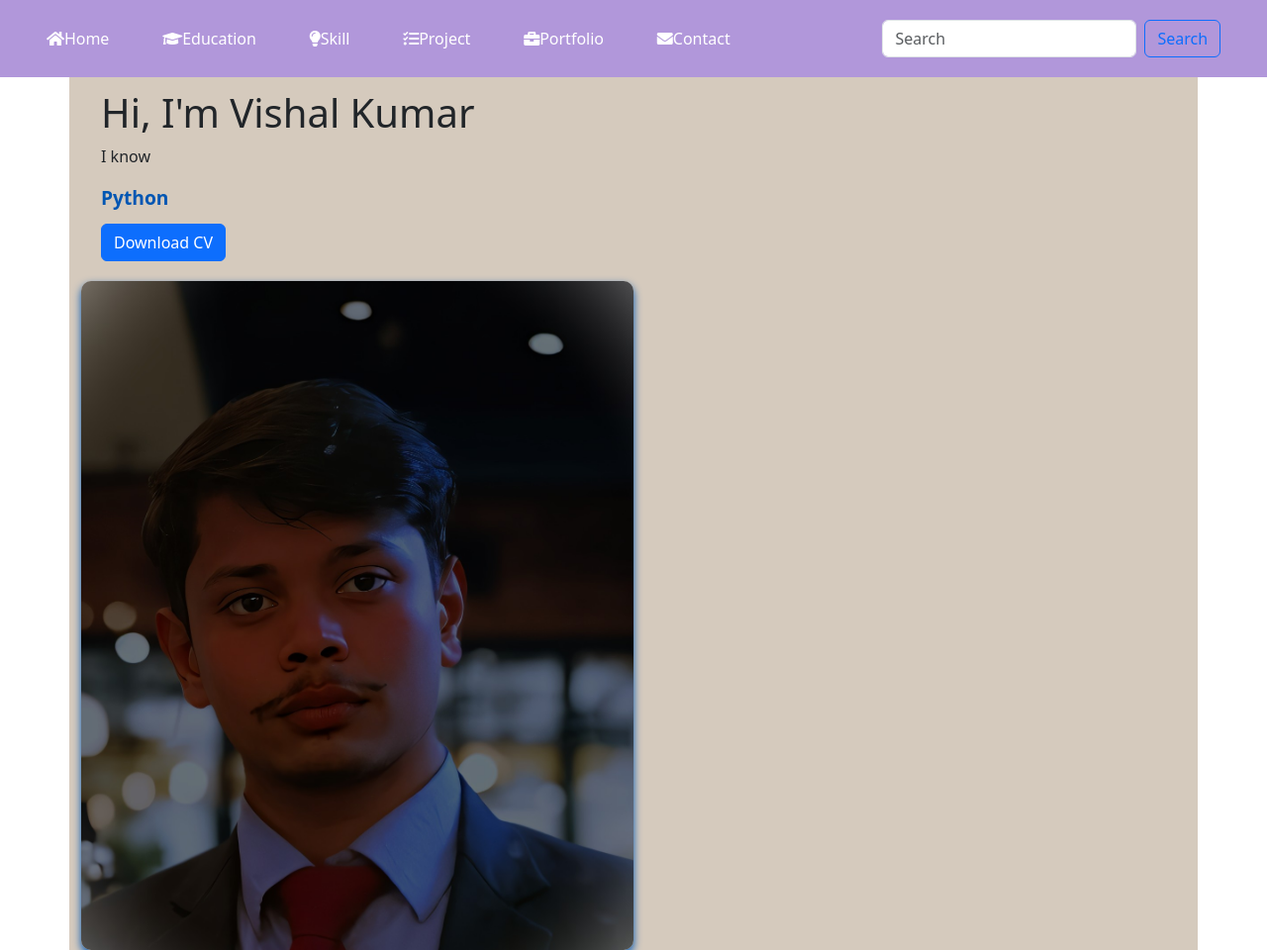
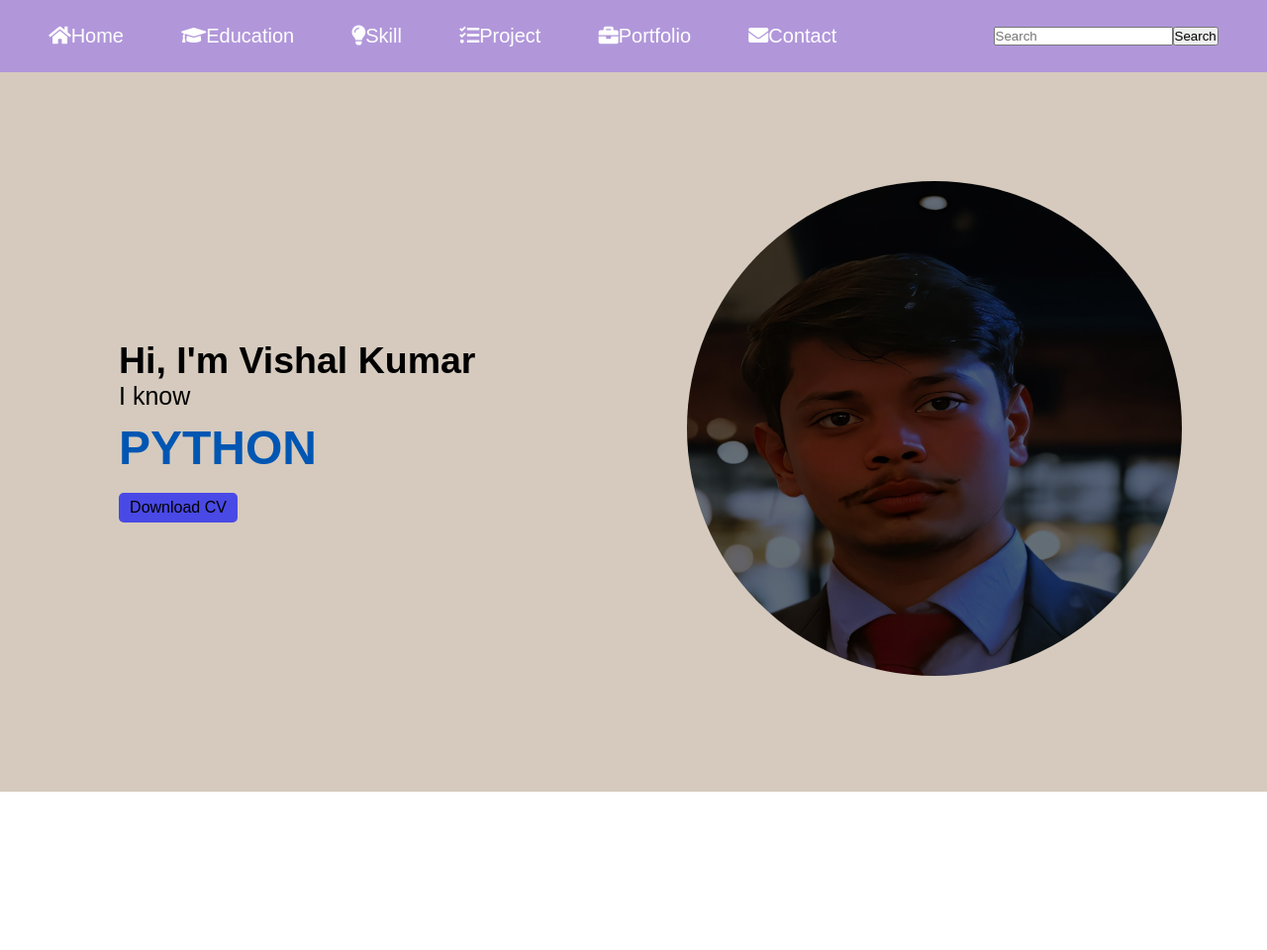
Before and after one commit to svishalk9966/portfolio, a plain HTML site: page index.html in a window 1280 px wide. Shown: the whole page at 99% size. After the commit the page ends 900 px from the top, so only its background shows below. Drawn offline with nearby package versions, Linux system fonts and the light colour scheme.

Commit message:
full screen

```diff
--- a/index.html
+++ b/index.html
@@ -5,10 +5,11 @@
     <meta name="viewport" content="width=device-width, initial-scale=1.0">
     <title>Website for Resume and CV</title>
     <link rel="stylesheet" href="style.css">
-    <link rel="stylesheet" href="https://cdn.jsdelivr.net/npm/bootstrap@5.3.3/dist/css/bootstrap.min.css">
+    <!-- <link rel="stylesheet" href="https://cdn.jsdelivr.net/npm/bootstrap@5.3.3/dist/css/bootstrap.min.css"> -->
     <link href="https://cdnjs.cloudflare.com/ajax/libs/font-awesome/5.15.4/css/all.min.css" rel="stylesheet">
 </head>
 <body>
+    <main>
     <header>
         <nav>
             <div class="logo">
@@ -25,14 +26,14 @@
             </div>
         </nav>
     </header>
-    <main class="container">
+    <section class="container">
         <div class="container-Left">
             <h1>Hi, I'm Vishal Kumar</h1>
             <p>I know</p>
             <div class="skills-animation">
-                <span class="skill">Web Development</span>
-                <span class="skill">Python</span>
-                <span class="skill">Java</span>
+                <span class="skill">WEB DEVELOPMENT</span>
+                <span class="skill">PYTHON</span>
+                <span class="skill">JAVA</span>
             </div>
             <button type="button" class="btn btn-primary">Download CV</button>
         </div>
@@ -40,6 +41,10 @@
        <div class="container-Right">
         <img src="photo.jpg" alt="Profile Image">
        </div>
+    </section>
+    <section class="container-two">
+
+    </section>
     </main>
     <script src="script.js"></script>
 </body>
--- a/style.css
+++ b/style.css
@@ -5,7 +5,11 @@
 }
 body{
     font-family: 'Poppins', sans-serif;
-    padding-top: 70px; /* Added to account for fixed navbar */
+    padding-top: 70px;/* Added to account for fixed navbar*/
+}
+main{
+    height: 100%;
+    width: 100%;
 }
 nav{
     position: fixed;
@@ -13,7 +17,7 @@ nav{
     width: 100%;
     z-index: 1000;
     background-color: #b197da;
-    padding: 10px 0;
+    padding: 15px 0;
 }
 .logo{
     display: flex;
@@ -26,7 +30,7 @@ nav{
 .logo a{
     text-decoration: none;
     color: white;
-    font-size: 16px;
+    font-size: 20px;
 }
 .logo a:hover{
     color: #0056b3;
@@ -45,7 +49,7 @@ nav{
     color: #fff;
 }
 
-/* .container {
+.container {
     background-color: #d5cabd;
     display: flex;
     justify-content: space-between;
@@ -55,30 +59,25 @@ nav{
     width: 100%;
     margin: 0;
     box-sizing: border-box;
-} */
- .container{
-    background-color: #d5cabd;
-    width:100%
- }
+}
 .container-Left{
     width: 50%;
     padding: 20px;
+    font-size: 25px;
 }
 .container-Right{
-    width: 50%;
-    display: flex;
-    justify-content: center;
-    border-radius: 10px;
-    align-items: center;
-    box-shadow: 0 4px 8px #0056b3;
+    display: block;
+    margin-left: auto;
+    margin-right: auto;
+    width: 40%
 }
 .container-Right img{
-    max-width: 100%;
-    height: auto;
-    border-radius: 10px;
+    height: 500px;
+    width: 500px;
+    border-radius: 50% ;
 }
 .skills-animation {
-    height: 30px;
+    height: 60px;
     position: relative;
     margin: 10px 0;
     overflow: hidden;
@@ -87,7 +86,7 @@ nav{
 .skill {
     position: absolute;
     opacity: 0;
-    font-size: 1.2rem;
+    font-size: 3rem;
     font-weight: bold;
     color: #0056b3;
     animation: skillAnimation 9s infinite;
@@ -125,3 +124,15 @@ nav{
         transform: translateY(-20px);
     }
 }
+.btn-primary{
+    background-color: rgb(73, 73, 230);
+    height: 30px;
+    width: 120px;
+    border: none;
+    border-radius: 5px;
+    font-size:medium;
+}
+.container-two{
+    height: 100px;
+    width: 100%;
+}
```
